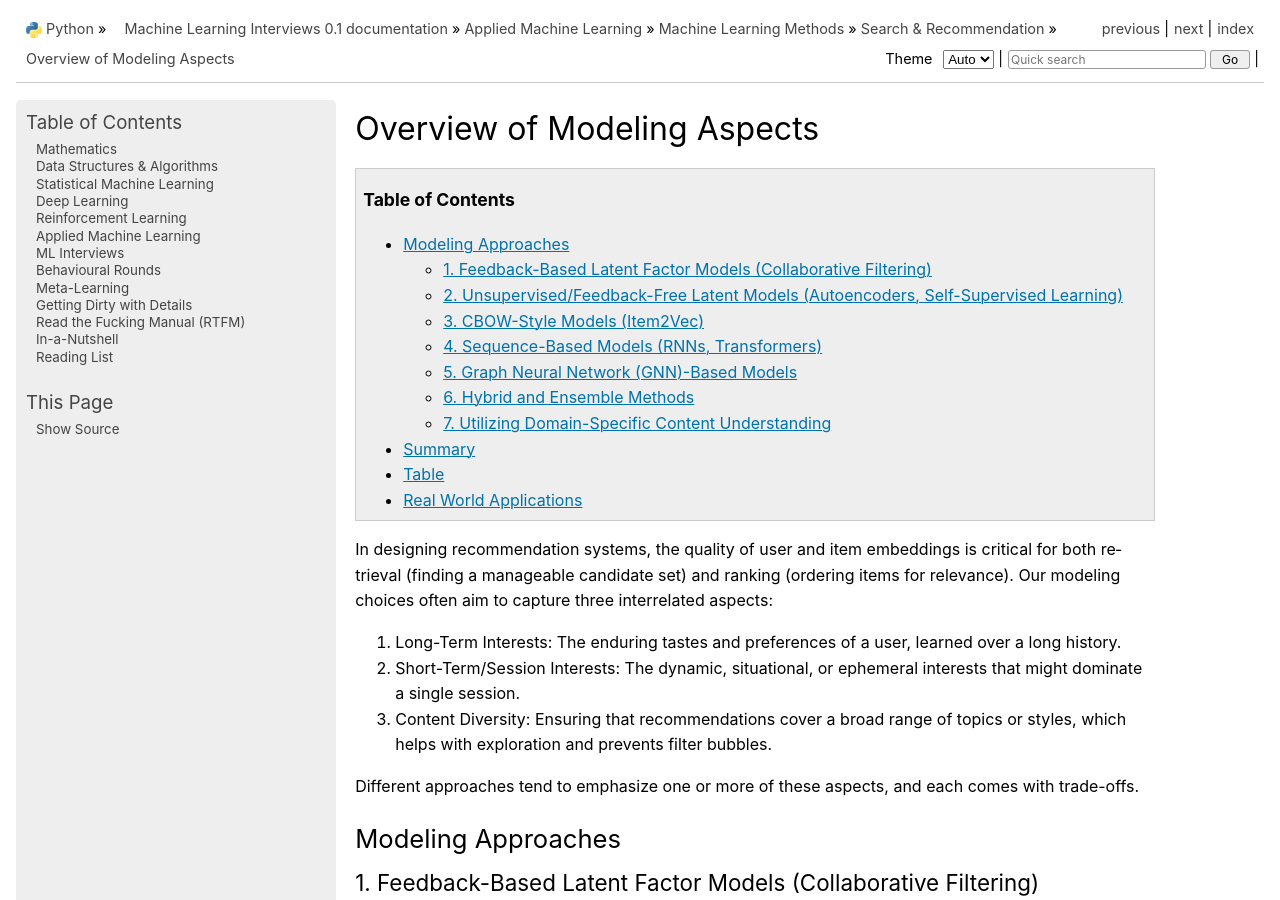
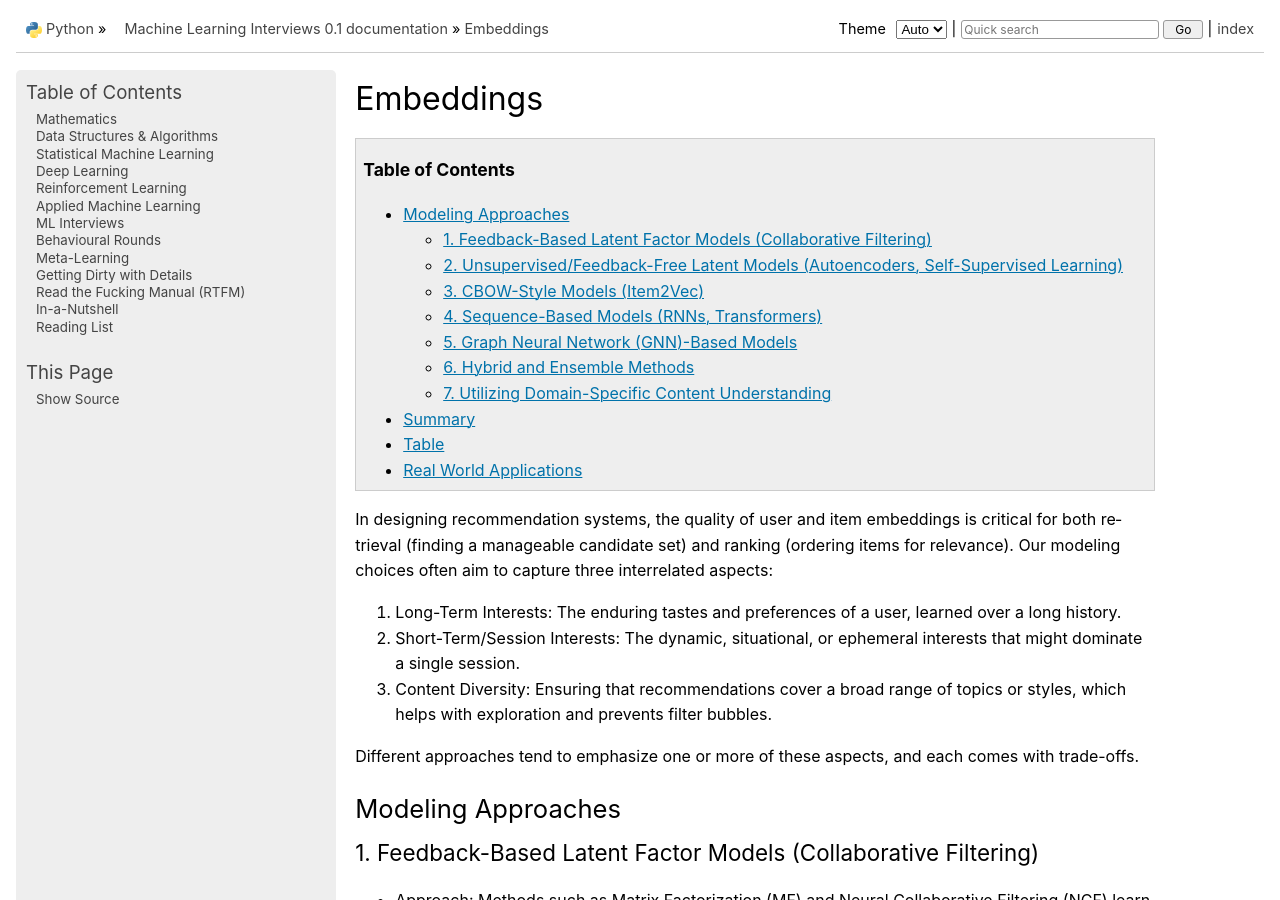
Before and after one commit to uselesstechjunks/leetcode, a Sphinx documentation site: the page built from docs/source/applied/methods/rs/embed.rst, in a window 1280 px wide and 900 px high. Built offline with Sphinx 7.4.7, drawn with Linux system fonts in a browser that asks for light colours; pages that are not in the unit, such as notebooks, are missing from menus; some of the changed text lies outside the part shown.

Commit message:
Update and rename overview.rst to embed.rst

```diff
--- a/docs/source/applied/methods/rs/overview.rst
+++ b/docs/source/applied/methods/rs/embed.rst
@@ -1,5 +1,5 @@
 ###############################################################################################
-Overview of Modeling Aspects
+Embeddings
 ###############################################################################################
 .. contents:: Table of Contents
    :depth: 2
```
